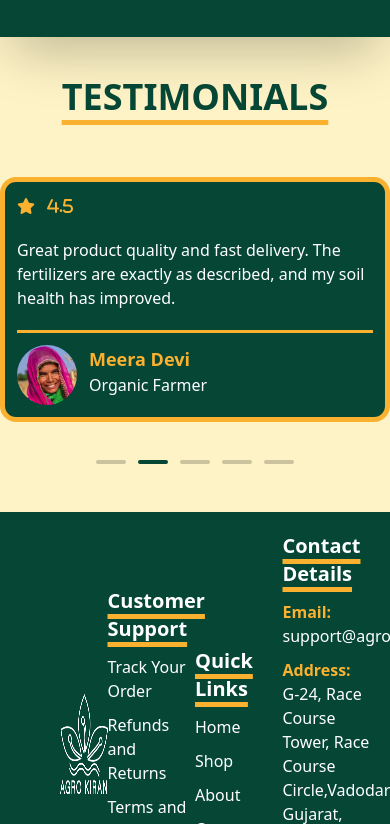
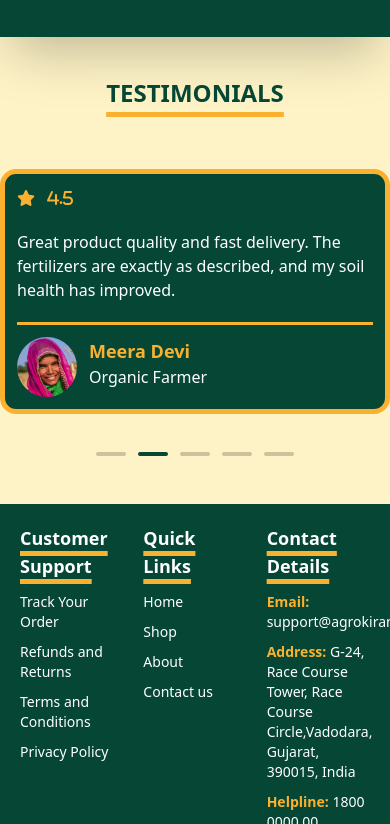
Before and after one commit to mukulbytes/agro-kiran, a website built with Vite: page index.html in a window 390 px wide. Shown: the part 2270-3094 px from the top of the page. Built offline with nearby package versions, Linux system fonts and the light colour scheme.

Commit message:
Added Footer

```diff
--- a/index.html
+++ b/index.html
@@ -186,7 +186,7 @@
       <section class="bg-amber-100 py-10">
         <!-- Main Swiper Container -->
         <div class="swiper js-testimonial-swiper max-w-7xl">
-          <h2 class="z-2 text-primary text-center mb-15 text-4xl font-bold underline underline-offset-10 decoration-secondary decoration-5 font-sans">
+          <h2 class="z-2 text-primary text-center mb-15 text-2xl sm:text-3xl md:text-4xl font-bold underline underline-offset-10 decoration-secondary decoration-5 font-sans">
             TESTIMONIALS
           </h2>
           <!--Slider wrapper-->
@@ -195,38 +195,8 @@
         </div>
       </section>
     </main>
-    <footer class="p-5 bg-primary grid grid-cols-4 w-full overflow-clip">
-      <div class="pl-10 flex items-center">
-        <img src="images/agro-kiran-dark.png" class="h-25" alt="" />
-      </div>
-      <div class="flex justify-center flex-col">
-        <h2 class="font-bold text-white text-xl mb-3 underline decoration-secondary decoration-5 underline-offset-6">Customer Support</h2>
-        <ul class="text-white flex flex-col justify-center gap-2.5">
-          <li><a class="footer-links" href="">Track Your Order</a></li>
-          <li><a class="footer-links" href="">Refunds and Returns</a></li>
-          <li><a class="footer-links" href="">Terms and Conditions</a></li>
-          <li><a class="footer-links" href="">Privacy Policy</a></li>
-        </ul>
-      </div>
-      <div class="flex justify-center flex-col">
-        <h2 class="font-bold text-white text-xl mb-3 underline decoration-secondary decoration-5 underline-offset-6">Quick Links</h2>
-        <ul class="text-white flex flex-col justify-center gap-2.5">
-          <li><a class="footer-links" href="">Home</a></li>
-          <li><a class="footer-links" href="">Shop</a></li>
-          <li><a class="footer-links" href="">About</a></li>
-          <li><a class="footer-links" href="">Contact us</a></li>
-        </ul>
-      </div>
-      <div>
-        <h2 class="font-bold text-white text-xl mb-3 underline decoration-secondary decoration-5 underline-offset-6">Contact Details</h2>
-        <ul class="text-white flex flex-col justify-center gap-2.5">
-          <li><span class="font-bold text-secondary">Email: </span>support@agrokiran.com</li>
-          <li class="max-w-[300px]">
-            <span class="font-bold text-secondary">Address: </span>G-24, Race Course Tower, Race Course Circle,Vadodara, Gujarat, 390015, India
-          </li>
-          <li><span class="font-bold text-secondary">Helpline: </span>1800 0000 00</li>
-        </ul>
-      </div>
+    <footer class="js-footer p-5 bg-primary grid grid-cols-2 xs:max-md:grid-cols-3 md:grid-cols-4 gap-5 items-start w-full overflow-clip">
+
     </footer>
     <script src="https://kit.fontawesome.com/10b097dc47.js" crossorigin="anonymous"></script>
     <script type="module" src="script.js"></script>
--- /dev/null
+++ b/public/components/footer.js
@@ -0,0 +1,44 @@
+export function renderFooter() {
+    const footerContainer = document.querySelector(".js-footer");
+    const footerHTML = `
+    <!-- Logo -->
+      <div class="flex h-full md:h-1/2 lg:pl-10 items-center xs:max-md:hidden">
+        <img src="images/agro-kiran-dark.png" class="h-20" alt="" />
+      </div>
+      <!-- Customer Support -->
+      <div class="flex justify-center flex-col">
+        <h2 class="font-bold text-white text-lg mb-3 underline decoration-secondary decoration-5 underline-offset-6 max-xs:whitespace-nowrap">
+          Customer Support
+        </h2>
+        <ul class="text-white text-sm flex flex-col justify-center gap-2.5">
+          <li><a class="footer-links" href="">Track Your Order</a></li>
+          <li><a class="footer-links" href="">Refunds and Returns</a></li>
+          <li><a class="footer-links" href="">Terms and Conditions</a></li>
+          <li><a class="footer-links" href="">Privacy Policy</a></li>
+        </ul>
+      </div>
+      <!-- Quick Links -->
+      <div class="flex justify-center flex-col">
+        <h2 class="font-bold text-white text-lg mb-3 underline decoration-secondary decoration-5 underline-offset-6">Quick Links</h2>
+        <ul class="text-white text-sm flex flex-col justify-center gap-2.5">
+          <li><a class="footer-links" href="">Home</a></li>
+          <li><a class="footer-links" href="">Shop</a></li>
+          <li><a class="footer-links" href="">About</a></li>
+          <li><a class="footer-links" href="">Contact us</a></li>
+        </ul>
+      </div>
+      <!-- Contact Details -->
+      <div>
+        <h2 class="font-bold text-white text-lg mb-3 underline decoration-secondary decoration-5 underline-offset-6">Contact Details</h2>
+        <ul class="text-white text-sm flex flex-col justify-center gap-2.5">
+          <li><span class="font-bold text-secondary">Email: </span>support@agrokiran.com</li>
+          <li class="max-w-[300px]">
+            <span class="font-bold text-secondary">Address: </span>G-24, Race Course Tower, Race Course Circle,Vadodara, Gujarat, 390015, India
+          </li>
+          <li><span class="font-bold text-secondary">Helpline: </span>1800 0000 00</li>
+        </ul>
+      </div>
+    `;
+    footerContainer.innerHTML = footerHTML;
+
+}
--- a/components/header.js
+++ b/public/components/header.js
@@ -26,22 +26,25 @@ export function navToggle() {
 };
 
 export function renderHeader() {
+  const currentPage = window.location.pathname;
   const headerElement = document.querySelector('.js-header');
   const headerHTML = `
       <nav class="flex justify-between items-center">
         <!-- Logo -->
         <img class="w-[60px] duration-170 hover:scale-105" src="/images/agro-kiran-dark.png" alt="-brand-logo" />
         <!-- Nav Links -->
-        <ul class="hidden md:flex gap-8 text-white ml-20 flex-1 justify-center">
+        <ul class="hidden md:flex gap-8 text-white ml-20 flex-1 justify-center h-max">
           <li>
-            <a class="nav-links" href="/index.html">Home</a>
-          </li>
-          <li><a class="nav-links" href="/shop.html">Shop</a></li>
-          <li>
-            <a class="nav-links" href="#">About</a>
+            <a class="nav-links ${currentPage === '/index.html' || currentPage === '/' ? 'active-li-header' : ''}" href="/index.html">Home</a>
           </li>
           <li>
-            <a class="nav-links" href="#">Contact</a>
+            <a class="nav-links ${currentPage === '/shop.html' ? 'active-li-header' : ''}" href="/shop.html">Shop</a>
+          </li>
+          <li>
+            <a class="nav-links ${currentPage === '/about.html' ? 'active-li-header' : ''}" href="/about.html">About</a>
+          </li>
+          <li>
+            <a class="nav-links ${currentPage === '/contact.html' ? 'active-li-header' : ''}" href="/contact.html">Contact</a>
           </li>
         </ul>
         <!-- Cart Icon -->
--- a/shop.js
+++ b/public/shop.js
@@ -1,3 +1,3 @@
-import { renderHeader } from "./components/header";
+import { renderHeader } from "./components/header.js";
 
 document.addEventListener("DOMContentLoaded", renderHeader);
--- a/styles/header.css
+++ b/public/styles/header.css
@@ -4,7 +4,9 @@
 .user-actions {
   @apply flex justify-center items-center py-[2px] px-[10px] border-2 border-white  font-medium text-[0.9rem] rounded-full duration-155 ease-in-out hover:border-secondary hover:text-secondary;
 }
-
+.active-li-header{
+  @apply decoration-secondary underline underline-offset-25 decoration-5 text-secondary font-bold;
+}
 .icons {
   position: absolute;
   top: 45%;
--- a/script.js
+++ b/script.js
@@ -1,11 +1,13 @@
-import { renderHeader, navToggle, toggleUserActions } from "./components/header.js";
-import { renderHighlights } from "./components/keyhighlights.js";
-import { renderFeaturedProducts } from "./components/products.js";
-import { initSwiper, renderTestimonials } from "./components/testimonials.js";
+import { renderFooter } from "./public/components/footer.js";
+import { renderHeader, navToggle, toggleUserActions } from "./public/components/header.js";
+import { renderHighlights } from "./public/components/keyhighlights.js";
+import { renderFeaturedProducts } from "./public/components/products.js";
+import { initSwiper, renderTestimonials } from "./public/components/testimonials.js";
 
 
 document.addEventListener('DOMContentLoaded', () => {
     renderHeader();
+    renderFooter();
     renderHighlights();
     toggleUserActions();
     renderFeaturedProducts();
--- a/styles.css
+++ b/styles.css
@@ -1,11 +1,11 @@
 @import url("https://fonts.googleapis.com/css2?family=Open+Sans:ital,wght@0,300..800;1,300..800&family=Quicksand:wght@300..700&display=swap");
 @import url("https://fonts.googleapis.com/css2?family=Poppins:wght@300;500;700&display=swap");
 @import "tailwindcss";
-@import "./styles/header.css";
-@import "./styles/hero.css";
-@import "./styles/main.css";
-@import "./styles/testimonials.css";
-@import "./styles/footer.css";
+@import "./public/styles/header.css";
+@import "./public/styles/hero.css";
+@import "./public/styles/main.css";
+@import "./public/styles/testimonials.css";
+@import "./public/styles/footer.css";
 
 /* @import "./hero.css"; */
 
@@ -13,7 +13,7 @@
   --color-primary: #054635;
   --color-secondary: #fab12f;
   --color-accent: rgb(8, 117, 89);
-  --breakpoint-xs: 23.5rem;
+  --breakpoint-xs: 376px;
   --font-quicksand: "Quicksand", serif;
 
   /* Flower left right top values for different screen sizes */
```
Also changed, not shown: public/components/keyhighlights.js (renamed from components/keyhighlights.js), public/components/products.js (renamed from components/products.js), public/components/testimonials.js (renamed from components/testimonials.js), public/shop.html (renamed from shop.html), public/styles/footer.css (renamed from styles/footer.css), public/styles/hero.css (renamed from styles/hero.css), public/styles/main.css (renamed from styles/main.css), public/styles/testimonials.css (renamed from styles/testimonials.css).
